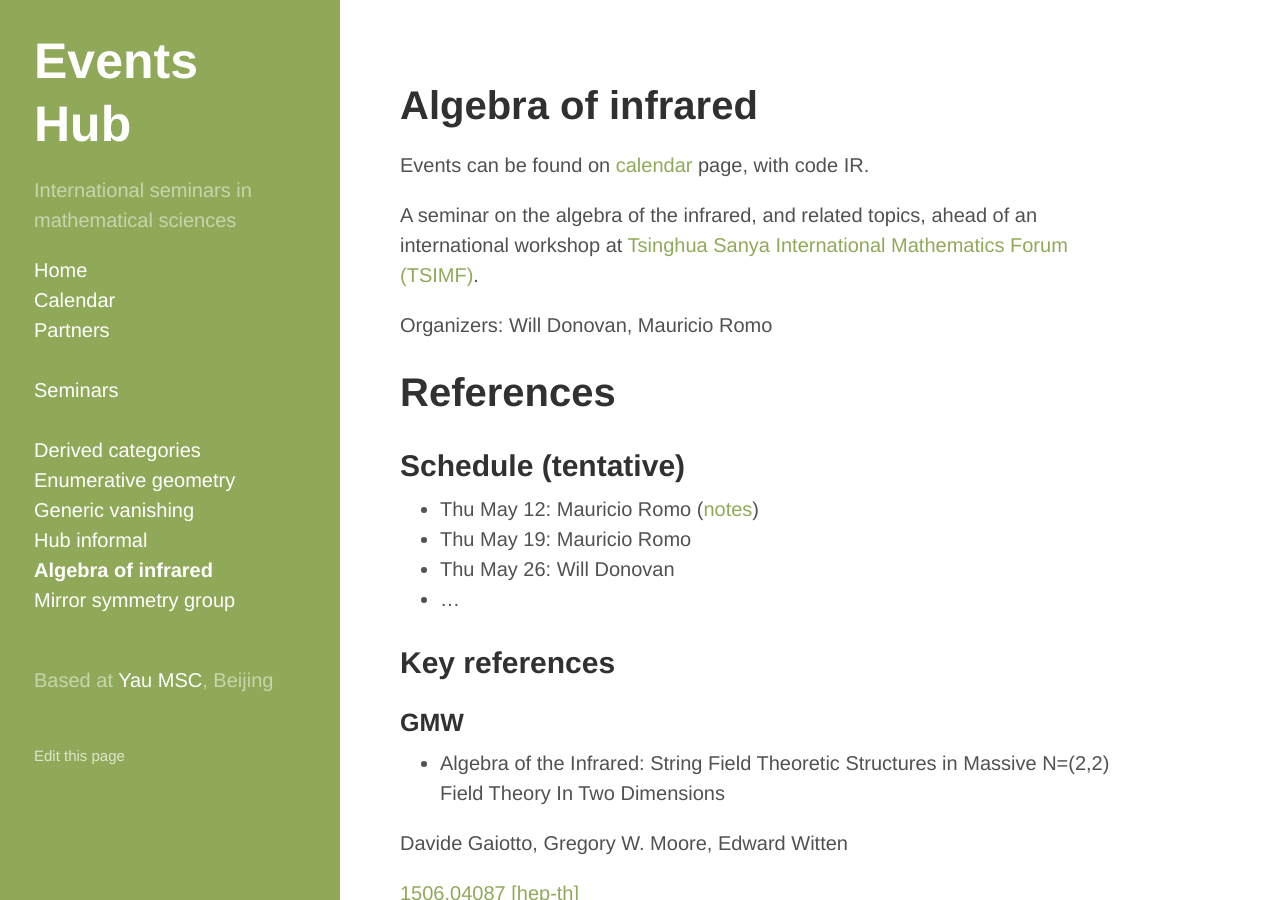
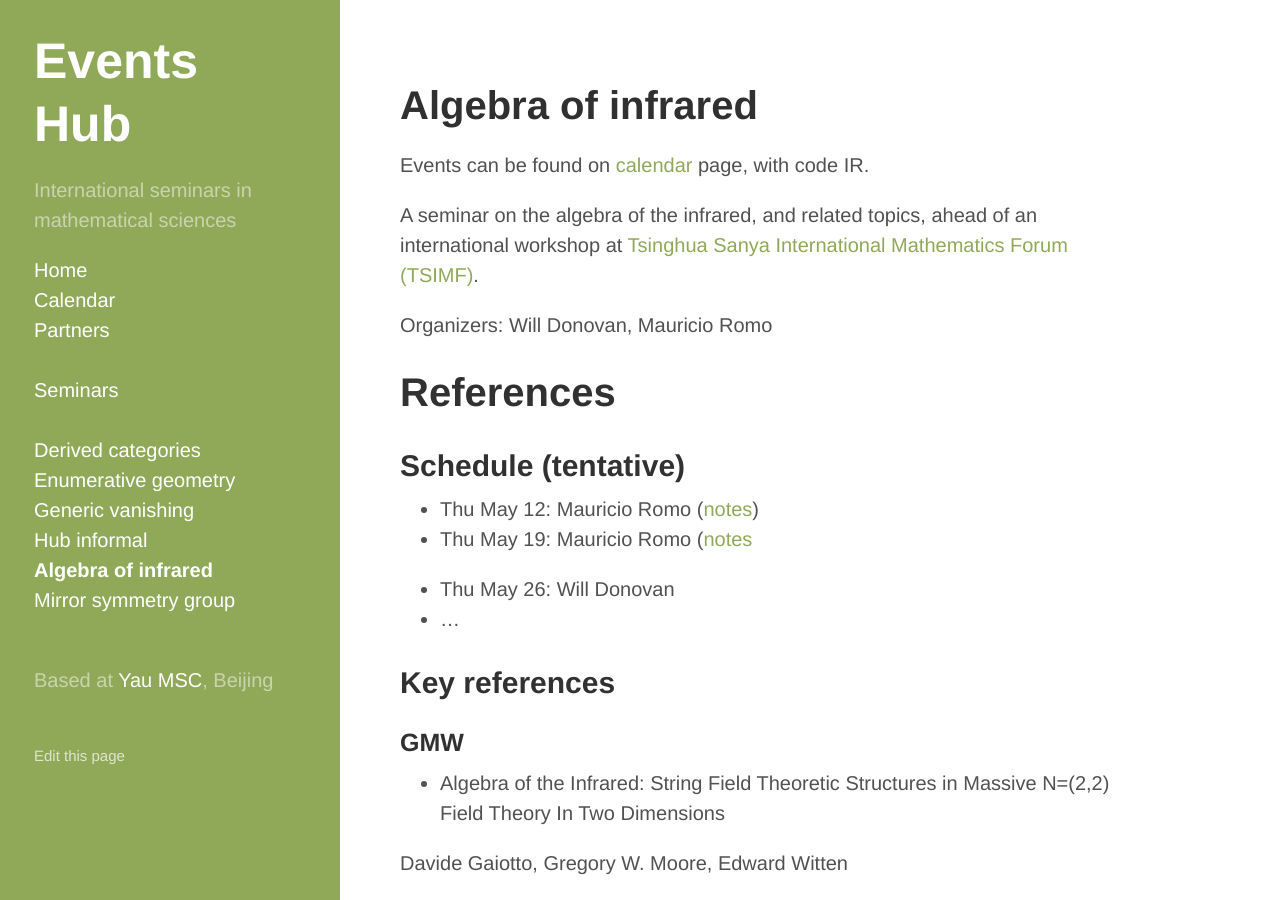
Before and after one commit to yau-msc-events/yau-msc-events.github.io, a Jekyll site: the page built from seminar-ir.md, in a window 1280 px wide and 900 px high. Built offline with Jekyll 4.4.1, drawn with Linux system fonts in a browser that asks for light colours.

Commit message:
Update seminar-ir.md

```diff
--- a/seminar-ir.md
+++ b/seminar-ir.md
@@ -13,7 +13,8 @@ Organizers: Will Donovan, Mauricio Romo
 ## Schedule (tentative)
 
 * Thu May 12: Mauricio Romo ([notes](https://cloud.tsinghua.edu.cn/f/c728750c2adf43819fe9/?dl=1))
-* Thu May 19: Mauricio Romo
+* Thu May 19: Mauricio Romo ([notes](https://cloud.tsinghua.edu.cn/f/4ef6ec2e0fde42ab970e/?dl=1)
+
 * Thu May 26: Will Donovan
 * ...
 
```
